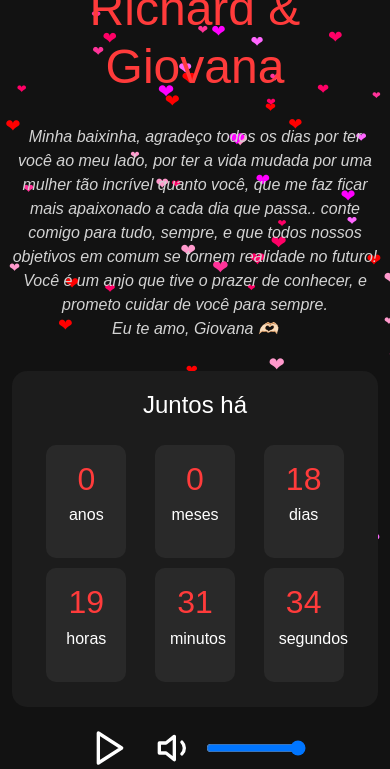
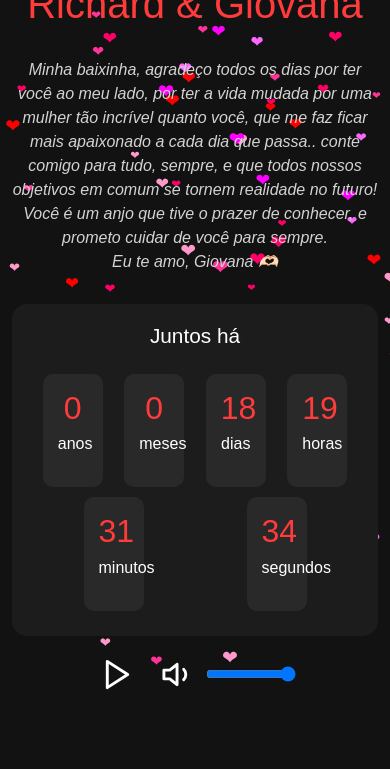
Before and after one commit to Richardcxz/love, a plain HTML site: page index.html in a window 390 px wide. Shown: the part 190-959 px from the top of the page. After the commit the page ends 883 px from the top, so only its background shows below. Drawn offline with nearby package versions, Linux system fonts and the light colour scheme.

Commit message:
Update styles.css

```diff
--- a/styles.css
+++ b/styles.css
@@ -1,3 +1,4 @@
+/* Estilos padrão para dispositivos grandes */
 body {
     background-color: #121212;
     color: #fff;
@@ -48,7 +49,7 @@ body {
     flex-wrap: wrap;
 }
 
-.time-box div {
+.timer .time-box div {
     text-align: center;
     padding: 15px;
     background-color: #292929;
@@ -57,7 +58,7 @@ body {
     width: 80px;
 }
 
-.time-box div h3 {
+.timer .time-box div h3 {
     font-size: 2rem;
     margin-bottom: 5px;
     color: #ff3b3b;
@@ -104,3 +105,45 @@ body {
     pointer-events: none;
     z-index: -1;
 }
+
+@media (max-width: 767px) {
+    .hero h1 {
+        font-size: 2rem;
+    }
+
+    .timer h2 {
+        font-size: 1.2rem;
+    }
+
+    .timer .time-box div {
+        width: 60px;
+    }
+
+    .audio-player img {
+        width: 30px;
+        height: 30px;
+    }
+
+    .volume-control input[type="range"] {
+        width: 80px;
+    }
+}
+
+@media (max-width: 1024px) {
+    .hero h1 {
+        font-size: 2.5rem;
+    }
+
+    .timer h2 {
+        font-size: 1.3rem;
+    }
+
+    .audio-player img {
+        width: 35px;
+        height: 35px;
+    }
+
+    .volume-control input[type="range"] {
+        width: 90px;
+    }
+}
```
